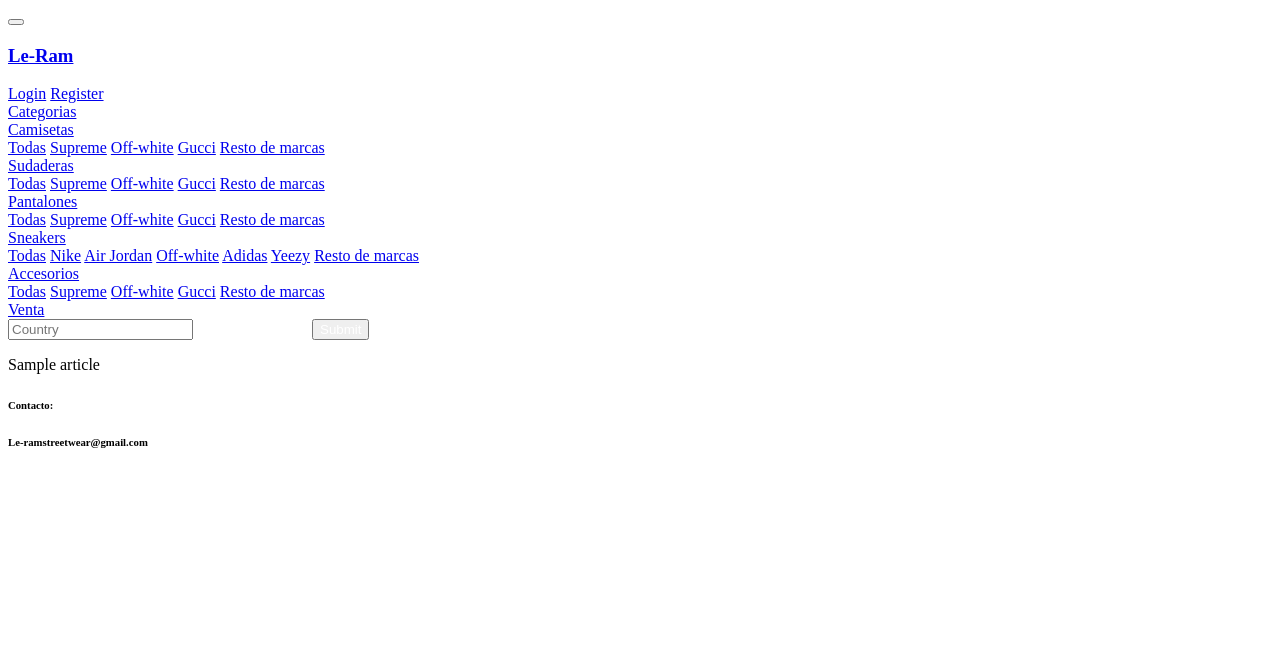
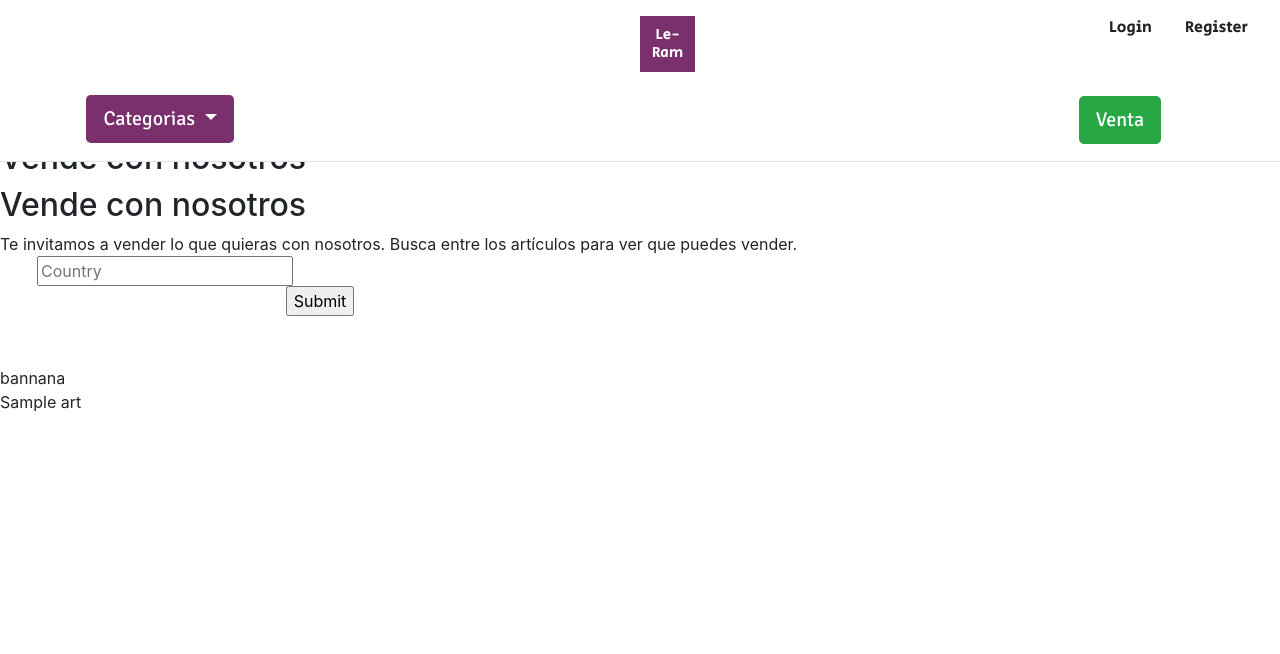
Before and after one commit to carlosorts97/Daw-Le-Ram, a Symfony app: template templates/article/searcherUpProduct.html.twig in a window 1280 px wide. Shown: the top 654 px of the page. Run offline with Twig, Linux system fonts and the light colour scheme; the template is opened without the code that fills it: most values are stand-ins (such as "Sample title", 1, 10 or a date in 2020); some libraries are stand-ins or nearby versions.

Commit message:
buscador venta

```diff
--- a/src/Entity/Articles.php
+++ b/src/Entity/Articles.php
@@ -157,7 +157,7 @@ class Articles
 
     public function getImage()
     {
-        return new File('/public/img'.'/'.$this->image);
+        return $this->image;
     }
     public function setImage($image): self
     {
--- a/src/Entity/Sells.php
+++ b/src/Entity/Sells.php
@@ -137,11 +137,9 @@ class Sells
         return $this->article;
     }
 
-    public function addArticle(Articles $article): self
+    public function setArticle(?Articles $article): self
     {
-        if (!$this->article->contains($article)) {
-            $this->article[] = $article;
-        }
+        $this->article = $article;
 
         return $this;
     }
--- a/templates/article/searcherUpProduct.html.twig
+++ b/templates/article/searcherUpProduct.html.twig
@@ -1,54 +1,15 @@
 {% extends 'base.html.twig' %}
-{% block stylesheets %}
-    <style>
-        /*the container must be positioned relative:*/
-        .autocomplete {
-            position: relative;
-            display: inline-block;
-        }
-
-        input[type=submit] {
-            color: #fff;
-            cursor: pointer;
-        }
-
-        .autocomplete-items {
-            position: absolute;
-            border: 1px solid #d4d4d4;
-            border-bottom: none;
-            border-top: none;
-            color: black;
-            z-index: 99;
-            /*position the autocomplete items to be the same width as the container:*/
-            top: 100%;
-            left: 0;
-            right: 0;
-        }
-
-        .autocomplete-items div {
-            padding: 10px;
-            cursor: pointer;
-            background-color: #fff;
-            border-bottom: 1px solid #d4d4d4;
-        }
-
-        /*when hovering an item:*/
-        .autocomplete-items div:hover {
-            background-color: #e9e9e9;
-        }
-
-        /*when navigating through the items using the arrow keys:*/
-        .autocomplete-active {
-            background-color: DodgerBlue ;
-            color: #ffffff;
-        }
-    </style>
-{% endblock %}
 {% block body %}
+    <h2>Vende con nosotros</h2>
+    <h2>Vende con nosotros</h2>
+    <h2>Vende con nosotros</h2>
+    <h2>Vende con nosotros</h2>
+    <h2>Vende con nosotros</h2>
+    <div>Te invitamos a vender lo que quieras con nosotros. Busca entre los artículos para ver que puedes vender.</div>
 <div class="col-12 col-md-6 col-lg-6 text-center justify-content-center" id="buscador">
     <form autocomplete="off" action="{{ path('posearch') }}">
         <div class="autocomplete" style="width:300px;">
-            <input id="myInput" type="text" name="myCountry" placeholder="Country">
+            <input id="myInput2" type="text" name="myCountry" placeholder="Country">
         </div>
         <input type="submit">
     </form>
@@ -56,7 +17,7 @@
     <p id="demo"></p>
 {% endblock %}
 {% block javascripts %}
-    {{ parent() }}
+
     <script>
         function autocomplete(inp, arr) {
             /*the autocomplete function takes two arguments,
@@ -156,19 +117,19 @@
         }
 
         /*An array containing all the country names in the world:*/
-        var articles = [];
-        i = 0;
-        {%  for article in articles%}
+        var art = ['bannana'];
+        i = 1;
+        {%  for art in arts%}
 
-        articles[i]="{{ article.name }}";
-        i = i +1;
+            art[i]="{{ art.name }}";
+            i = i +1;
         {%  endfor%}
         /*initiate the autocomplete function on the "myInput" element, and pass along the countries array as possible autocomplete values:*/
-        autocomplete(document.getElementById("myInput"), articles);
-        fLen = articles.length;
+        autocomplete(document.getElementById("myInput2"), art);
+        fLen = art.length;
         text = "";
         for (i = 0; i < fLen; i++) {
-            text += articles[i] + "<br>";
+            text += art[i] + "<br>";
         }
         document.getElementById("demo").innerHTML = text;
     </script>
```
Also changed, not shown: src/Controller/ArticleController.php (+5 -5 lines), public/img/article/bef70de44f9665d694edb9051be2b17c.png (added).
